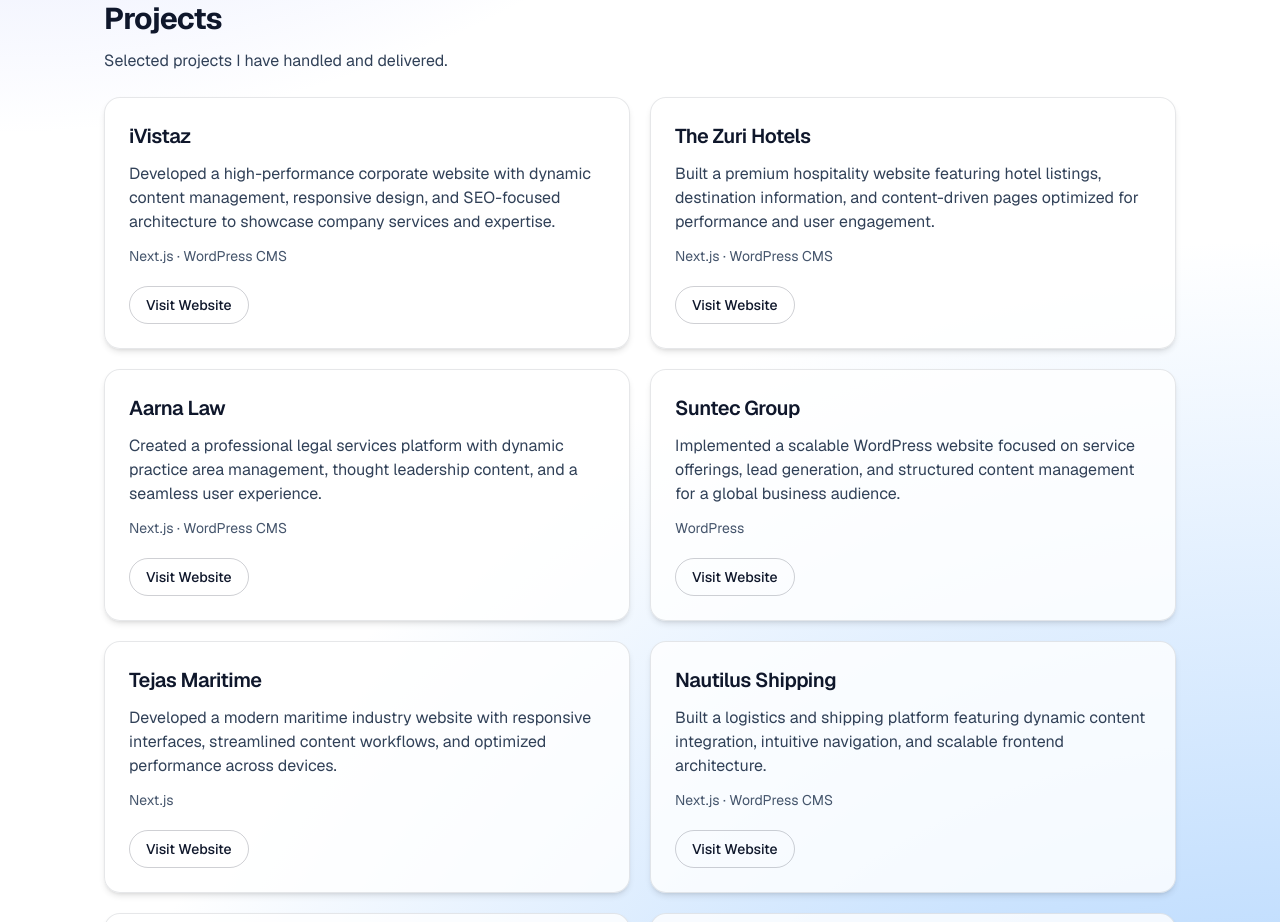
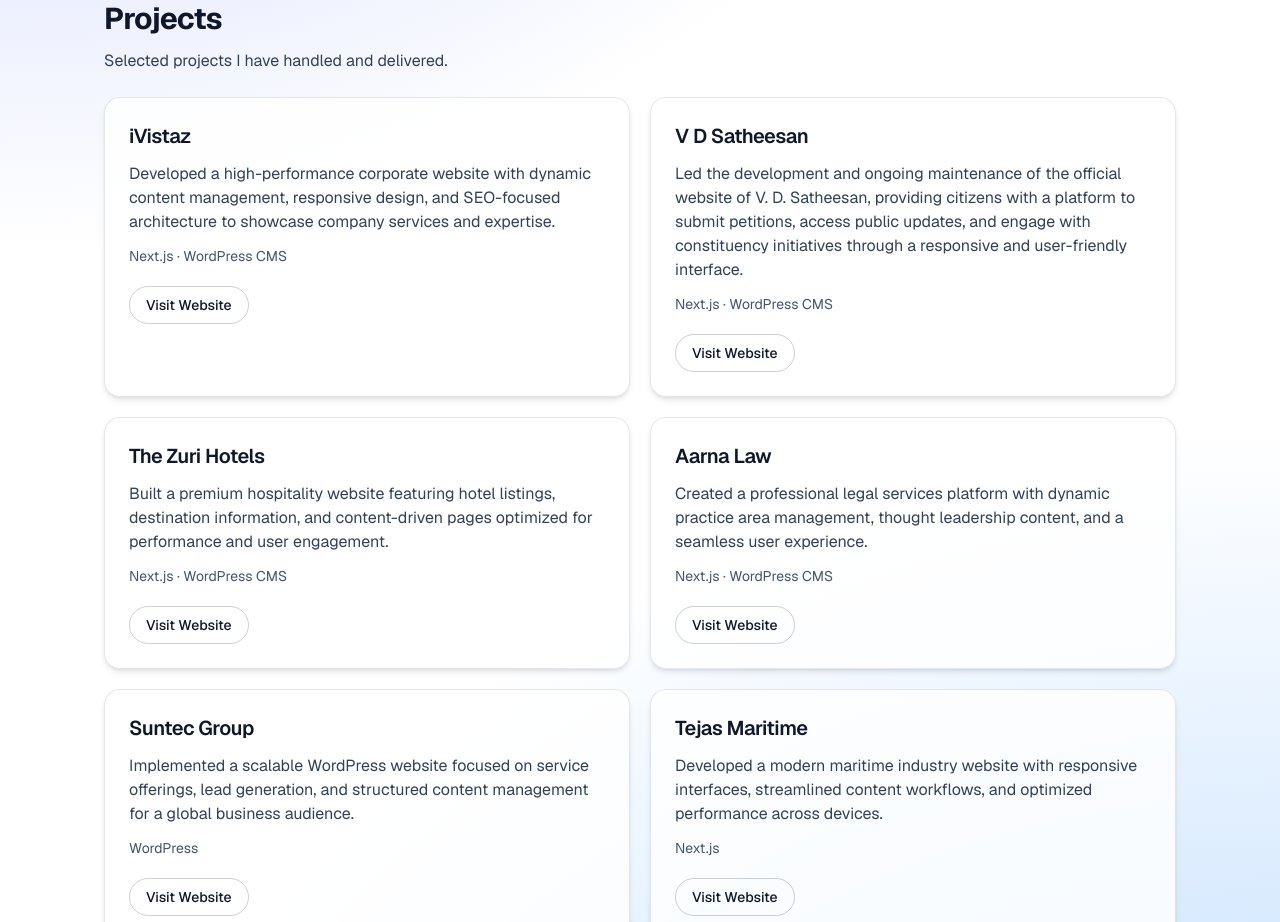
Before and after one commit to sibiraj-002/Portfolio, a Next.js app: page / in a window 1280 px wide. Shown: the part 980-1902 px from the top of the page. Built offline with nearby package versions, Linux system fonts and the light colour scheme.

Commit message:
VDS project updated

```diff
--- a/app/components/portfolio/data.js
+++ b/app/components/portfolio/data.js
@@ -30,6 +30,13 @@
       stack: ["Next.js", "WordPress CMS"],
       description:
         "Developed a high-performance corporate website with dynamic content management, responsive design, and SEO-focused architecture to showcase company services and expertise.",
+    },
+    {
+      name: "V D Satheesan",
+      url: "https://vdsatheesan.com/",
+      stack: ["Next.js", "WordPress CMS"],
+      description:
+        "Led the development and ongoing maintenance of the official website of V. D. Satheesan, providing citizens with a platform to submit petitions, access public updates, and engage with constituency initiatives through a responsive and user-friendly interface.",
     },
 
     {
```
